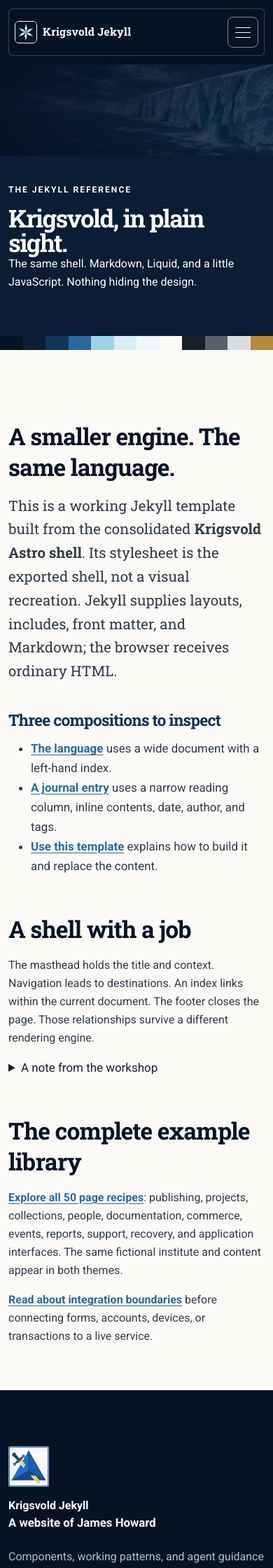
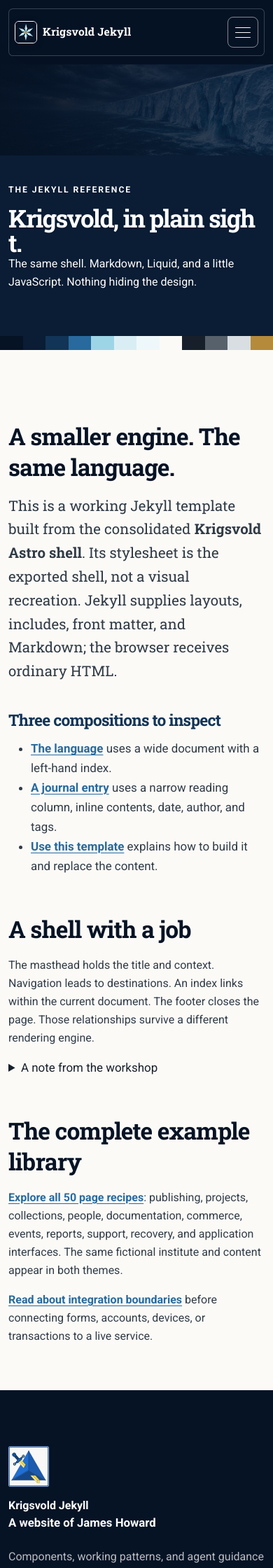
Before and after one commit to krigsvolddesign/jekyll, a Jekyll site: the page built from index.md, in a window 390 px wide. Shown: the top 2240 px of the page at 70% size. Built offline with Jekyll 4.4.1, drawn with Linux system fonts in a browser that asks for light colours.

Commit message:
Reflow Krigsvold identity and long hero words at 320px 400% text

```diff
--- a/assets/css/jekyll.css
+++ b/assets/css/jekyll.css
@@ -260,3 +260,19 @@ body.krigsvold.hero-context--compact:not(.dashboard-page):has(.site-navbar:not([
 html[data-appearance="dark"] body.krigsvold.hero-context--compact:not(.dashboard-page):has(.site-navbar:not([data-navigation-ready]),.site-navbar.is-menu-open) .nav-shell {
   background:var(--paper,#fbfaf7);
 }
+
+/* At extreme enlarged text on a 320px viewport, retain complete visible
+   masthead words rather than clipping the rightmost letters inside the hero.
+   Preserve the source sizes and palette; only line-breaking changes. */
+@media (max-width:400px) {
+  .page-masthead .eyebrow { overflow-wrap:anywhere; word-break:normal; }
+  .page-masthead h1 { max-inline-size:100%; overflow-wrap:anywhere; word-break:break-all; }
+}
+/* At 400% root text the nav has room for only one major control per row.
+   Keep the complete Krigsvold/Jekyll words, with the native Menu button on
+   its own accessible row. No adjustment at normal desktop/mobile sizing. */
+@container host-navigation (max-width:7em) {
+  .site-navbar .navbar-brand { flex:1 1 100%; max-inline-size:100%; min-inline-size:0; flex-wrap:wrap; margin-right:0; }
+  .site-navbar .navbar-brand span { font-size:min(1em, 10vw); overflow-wrap:normal; word-break:normal; }
+  .site-navbar .navbar-toggler { margin-inline:auto; }
+}
```
